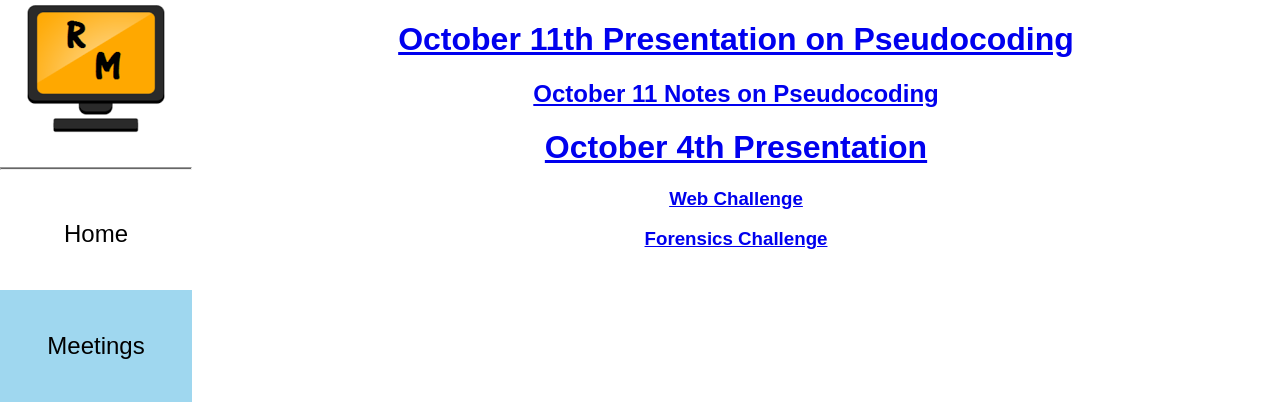
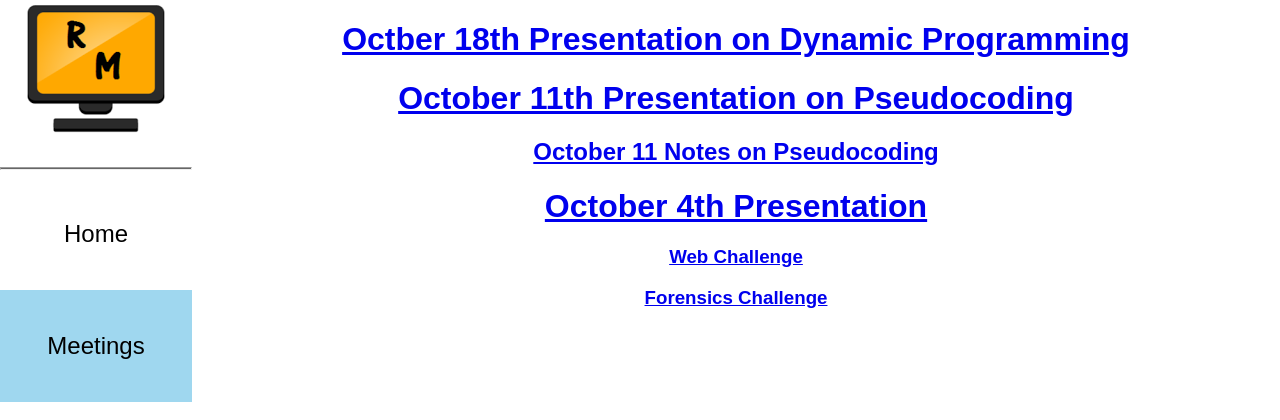
Before and after one commit to pentacontagons/compteam-website, a PHP site: page /meetings in a window 1280 px wide. Shown: the top 420 px of the page. Run offline with PHP 8.4, Linux system fonts and the light colour scheme.

Commit message:
Update index.php

```diff
--- a/meetings/index.php
+++ b/meetings/index.php
@@ -27,7 +27,9 @@
 
 			<div class="info">
 
-				<h1> <a href="files/October_11.pdf"> October 11th Presentation  on Pseudocoding</a> </h1>
+				<h1> <a href="files/October_18.pdf"> Octber 18th Presentation on Dynamic Programming </a> </h1>
+
+				<h1> <a href="files/October_11.pdf"> October 11th Presentation on Pseudocoding</a> </h1>
 
 				<h2> <a href="files/Week_3_Notes.pdf"> October 11 Notes on Pseudocoding </a> </h2>
 
```
